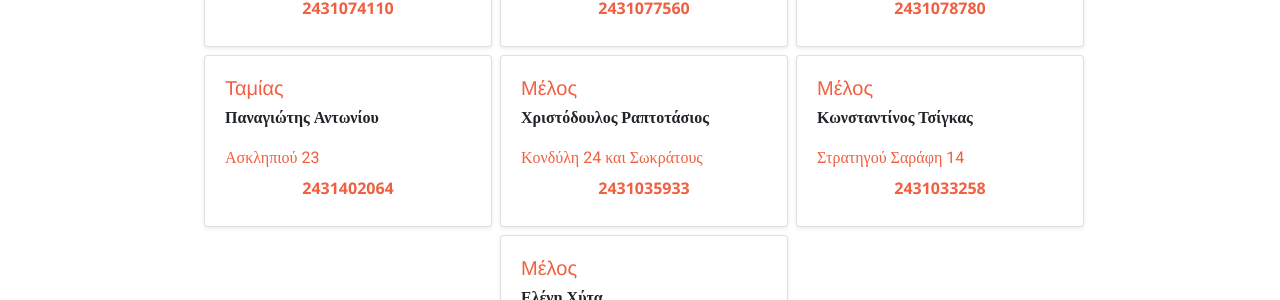
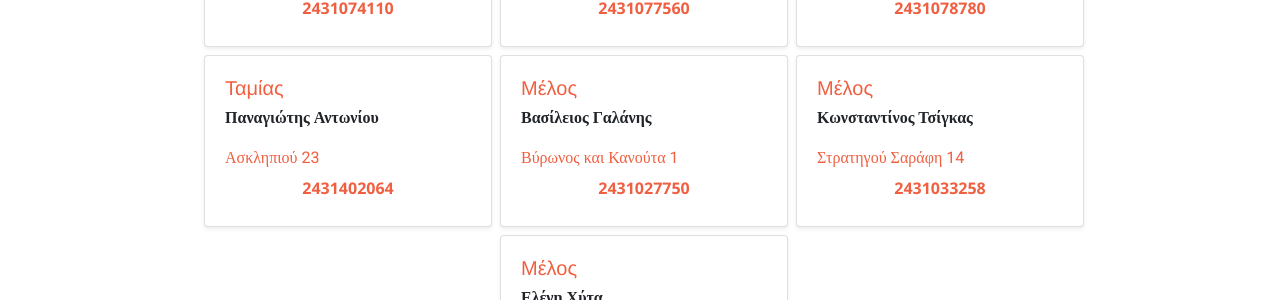
Before and after one commit to Tomak123456/tesy, a Jekyll site: the page built from pages/about.md, in a window 1280 px wide and 1255 px high. Shown: the part 494-794 px from the top of the window. Built offline with Jekyll 4.4.1, drawn with Linux system fonts in a browser that asks for light colours.

Commit message:
Update from Forestry.io Thomas Zanias updated _data/ds.yaml

```diff
--- a/_data/ds.yaml
+++ b/_data/ds.yaml
@@ -27,13 +27,13 @@
   city: Τρίκαλα
   website: ''
   mobile: "2431402064"
-- name: Χριστόδουλος
-  lastname: Ραπτοτάσιος
+- name: Βασίλειος
+  lastname: Γαλάνης
   position: Μέλος
-  location: Κονδύλη 24 και Σωκράτους
+  location: Βύρωνος και Κανούτα 1
   city: Τρίκαλα
   website: ''
-  mobile: "2431035933"
+  mobile: "2431027750"
 - name: Κωνσταντίνος
   lastname: Τσίγκας
   position: Μέλος
```
